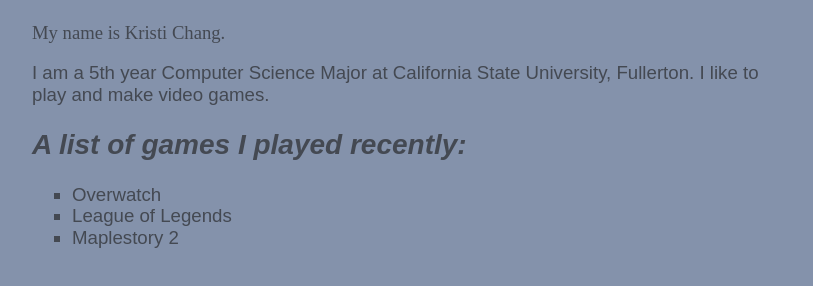
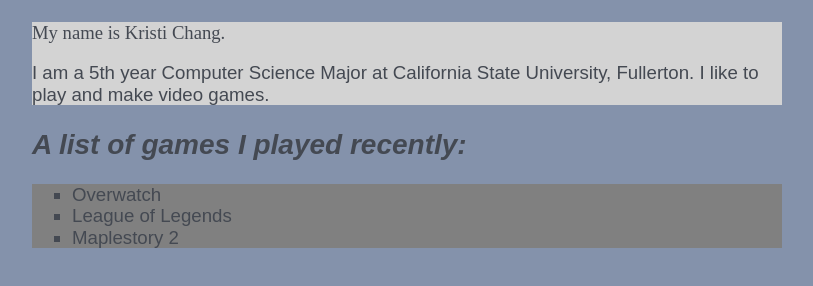
Before and after one commit to kchang75/349ASMT01, a plain HTML site: page index.html in a window 1280 px wide. Shown: the part 188-474 px from the top of the page, without its empty margins (233-1046 px from the left). Drawn offline with nearby package versions, Linux system fonts and the light colour scheme.

Commit message:
different background color paragraphs

```diff
--- a/css/styles.css
+++ b/css/styles.css
@@ -60,3 +60,15 @@ ol.a {
 ul.a {
 	list-style-type: square;
 }
+
+div {
+	overflow: hidden;
+}
+
+section.a {
+	background-color: gray;
+}
+
+section.b {
+	background: lightgray;
+}
--- a/index.html
+++ b/index.html
@@ -19,11 +19,14 @@
 		<main>
 			<br><br><br>
 			<h1>About Me</h1>
+		</main>
+		<section class="b">
 			<p class="a">My name is Kristi Chang.</p>
 			<p>I am a 5th year Computer Science Major at California State University, Fullerton. I like to play and make video games.</p>
-		</main>
-		<section>
-			<h2>A list of games I played recently:</h2>
+		</section>
+
+		<h2>A list of games I played recently:</h2>
+		<section class="a">
 			<ul class="a">
 			  <li>Overwatch</li>
 			  <li>League of Legends</li>
```
Also changed, not shown: course.html (+7 -3 lines).
